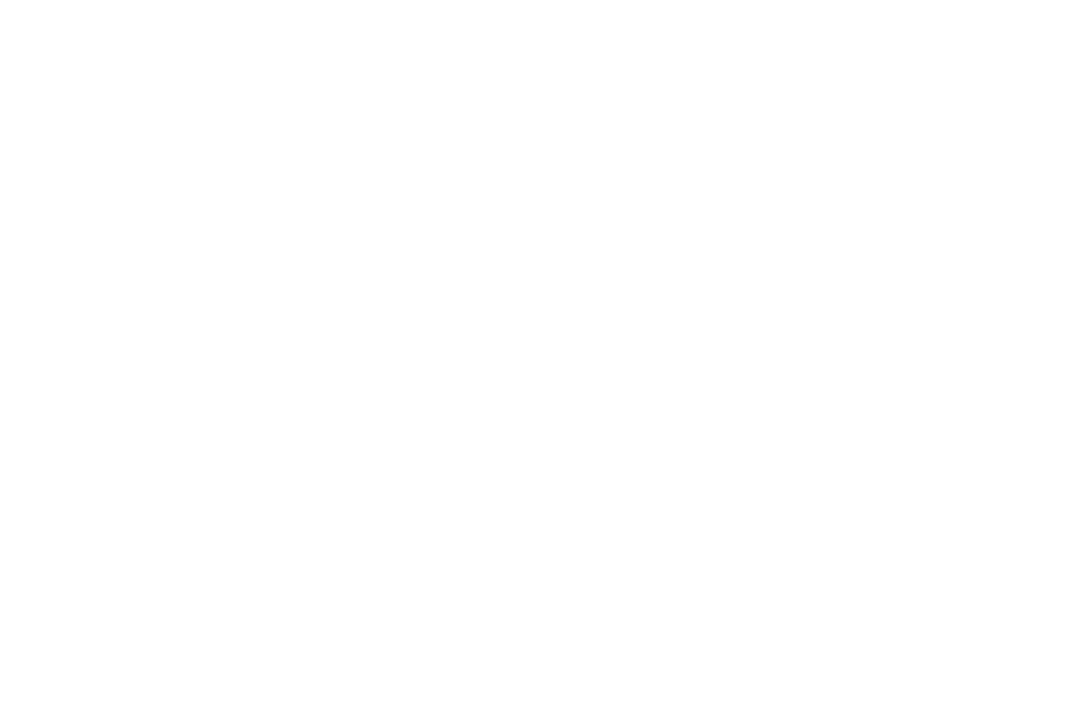
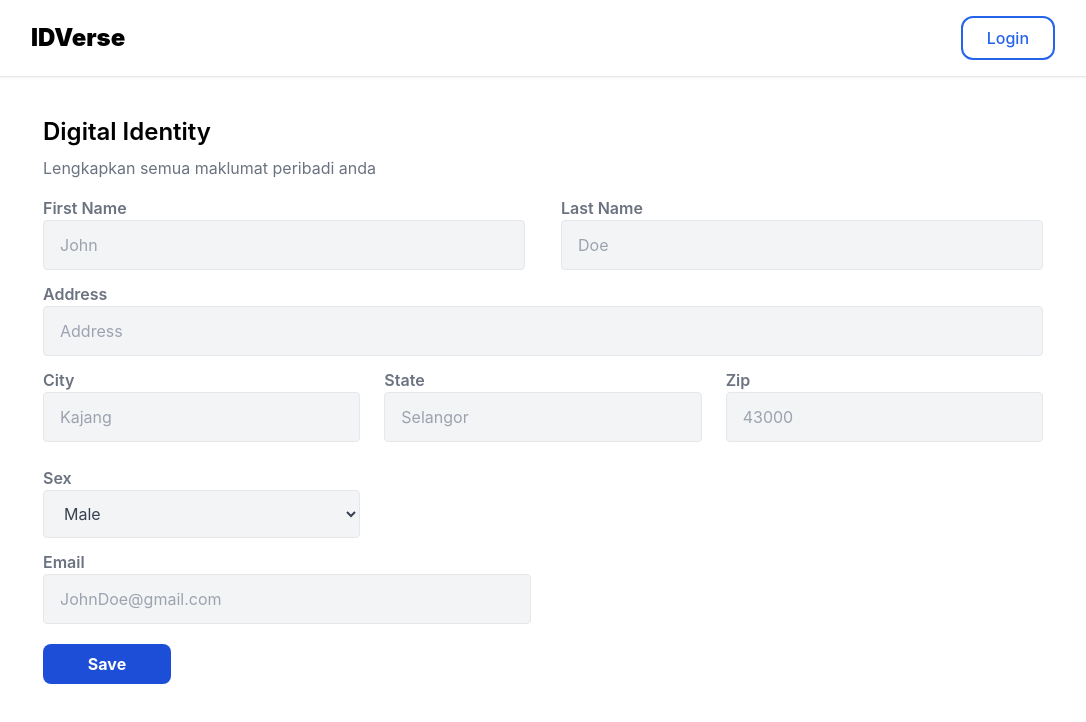
Before and after one commit to Mudennn/IDVerse, a React (Create React App) app: page / in a window 1280 px wide. Shown: the top 722 px of the page, without its empty margins (97-1183 px from the left). Built offline with nearby package versions, Linux system fonts and the light colour scheme.

Commit message:
Update Form

```diff
--- a/src/App.js
+++ b/src/App.js
@@ -1,9 +1,23 @@
-
 import './App.css';
+import Form from './components/Form';
 
 function App() {
   return (
-    <div className="App">
+    <div className="App w-full h-full">
+      <>
+      <header className='mb-2 px-4 shadow'>
+        <div className='relative mx-auto flex max-w-screen-lg flex-col py-4 sm:flex-row sm:items-center sm:justify-between'>
+          <a className='flex items-center text-2xl font-black' href='/'>IDVerse</a>
+          <div className='peer-checked:block hidden pl-2 py-6 sm:block sm:py-0'>
+            <button className='rounded-xl border-2 border-blue-600 px-6 py-2 font-medium text-blue-600 hover:bg-blue-600 hover:text-white'>Login</button>
+          </div>
+        </div>
+      </header>
+
+      {/* Digital Data Form  */}
+      <Form />
+      </>
+
 
     </div>
   );
--- /dev/null
+++ b/src/components/Form.jsx
@@ -0,0 +1,66 @@
+import React from 'react'
+
+const Form = () => {
+  return (
+    <section className='max-w-screen-lg mx-auto py-8'>
+        <div className='text-left ml-3'>
+            <h1 className='text-2xl font-semibold'>Digital Identity</h1>
+            <h3 className='mt-2 text-gray-500'>Lengkapkan semua maklumat peribadi anda</h3>
+        </div>
+        {/* First and Last name  */}
+        <div className='mt-4 flex gap-3 gap-y-5 text-left'>
+            <div className='md:w-1/2 px-3 mb-6 md:mb-0'>
+                <label htmlFor="" className='mb-1 font-semibold text-gray-500'>First Name</label>
+                <input type="text" placeholder='John' className='block w-full bg-gray-100 text-gray-700 border rounded py-3 px-4 mb-3 appearance-none ' />
+            </div>
+            <div className='md:w-1/2 px-3'>
+                <label htmlFor="" className='mb-1 font-semibold text-gray-500'>Last Name</label>
+                <input type="text" placeholder='Doe' className='block w-full bg-gray-100 text-gray-700 border rounded py-3 px-4 mb-3 appearance-none ' />
+            </div>
+        </div>
+        {/* Address  */}
+        <div className='text-left mx-3'>
+            <label htmlFor="" className='mb-1 font-semibold text-gray-500'>Address</label>
+            <input type="text" placeholder='Address' className='block w-full bg-gray-100 text-gray-700 border rounded py-3 px-4 mb-3 appearance-none ' />
+        </div>
+        {/* City, State, Zip  */}
+        <div className='text-left flex mt-3'>
+            <div className='md:w-1/2 px-3 mb-6 md:mb-0'>
+                <label htmlFor="" className='mb-1 font-semibold text-gray-500'>City</label>
+                <input type="text" placeholder='Kajang' className='block w-full bg-gray-100 text-gray-700 border rounded py-3 px-4 mb-3 appearance-none ' />
+            </div>
+            <div className='md:w-1/2 px-3'>
+                <label htmlFor="" className='mb-1 font-semibold text-gray-500'>State</label>
+                <input type="text" placeholder='Selangor' className='block w-full bg-gray-100 text-gray-700 border rounded py-3 px-4 mb-3 appearance-none ' />
+            </div>
+            <div className='md:w-1/2 px-3'>
+                <label htmlFor="" className='mb-1 font-semibold text-gray-500'>Zip</label>
+                <input type="text" placeholder='43000' className='block w-full bg-gray-100 text-gray-700 border rounded py-3 px-4 mb-3 appearance-none ' />
+            </div>
+        </div>
+        {/* Gender  */}
+        <div className='text-left flex mt-3'>
+            <div className='md:w-1/3 px-3 mb-6 md:mb-0'>
+                <label htmlFor="" className='mb-1 font-semibold text-gray-500'>Sex</label>
+                <select name="gender" id="" className='block w-full bg-gray-100 border text-gray-700 py-3 px-4 pr-8 rounded'><option value="Male">Male</option><option value="Female">Female</option></select>
+            </div>
+        </div>
+        {/* Email */}
+        <div className='text-left mt-3'>
+            <div className='md:w-1/2 px-3'>
+                <label htmlFor="" className='mb-1 font-semibold text-gray-500'>Email</label>
+                <input type="text" placeholder='JohnDoe@gmail.com' className='block w-full bg-gray-100 text-gray-700 border rounded py-3 px-4 mb-3 appearance-none ' />
+            </div>
+        </div>
+        {/* Save Button  */}
+        <div className='mt-5 ml-3'>
+            <button className='my-2 flex w-32 items-center justify-center rounded-lg bg-blue-700 py-2 text-center font-bold text-white outline-none transition focus:ring'>Save</button>
+
+        </div>
+
+
+    </section>
+  )
+}
+
+export default Form
```
